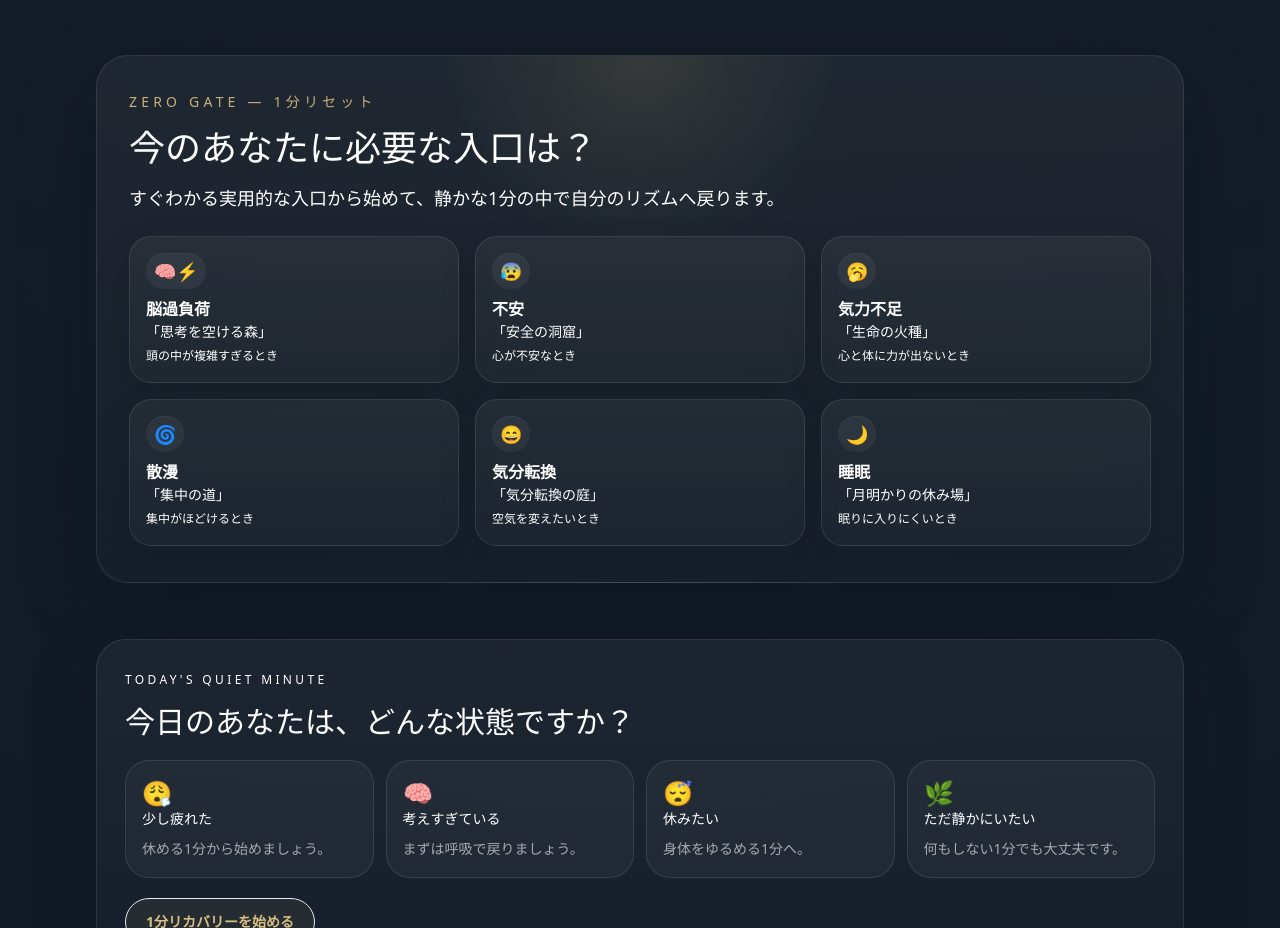
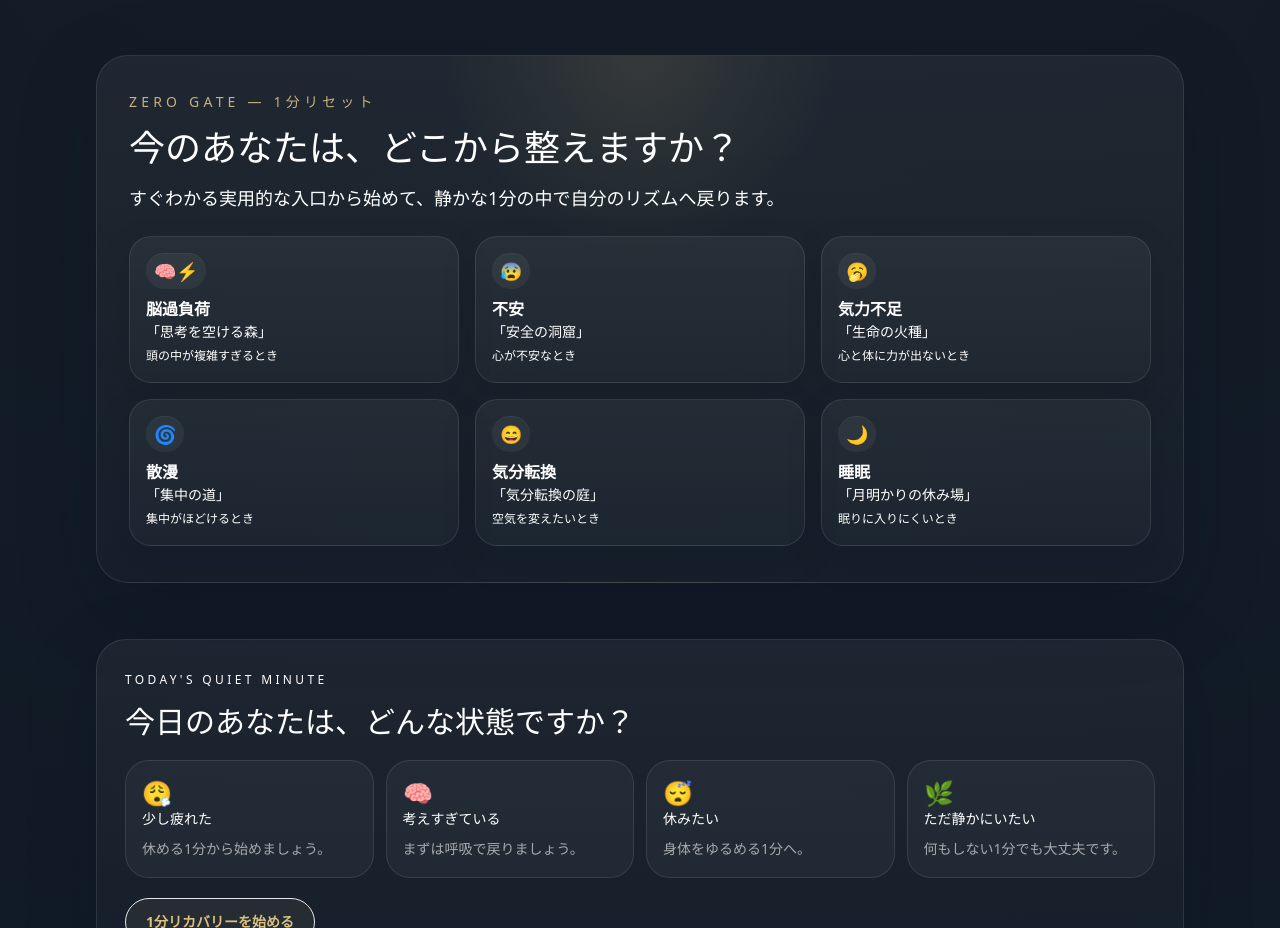
Before and after one commit to vtxjang-design/meisoulife-final, a Next.js app: page / in a window 1280 px wide. Shown: the part 909-1837 px from the top of the page. Built offline with nearby package versions, Linux system fonts and the light colour scheme; no server answers.

Commit message:
copy: refine ZERO GATE headline
- Updated ZERO GATE Japanese headline copy
- Improved emotional tone and clarity
- Shifted messaging toward gentle self-regulation
- No UX or system changes

```diff
--- a/components/zero-gate-section.tsx
+++ b/components/zero-gate-section.tsx
@@ -11,7 +11,7 @@ type ZeroGateSectionProps = {
 const zeroGateCopy = {
   jp: {
     eyebrow: "ZERO GATE — 1分リセット",
-    title: "今のあなたに必要な入口は？",
+    title: "今のあなたは、どこから整えますか？",
     description:
       "すぐわかる実用的な入口から始めて、静かな1分の中で自分のリズムへ戻ります。",
     gates: [
```
